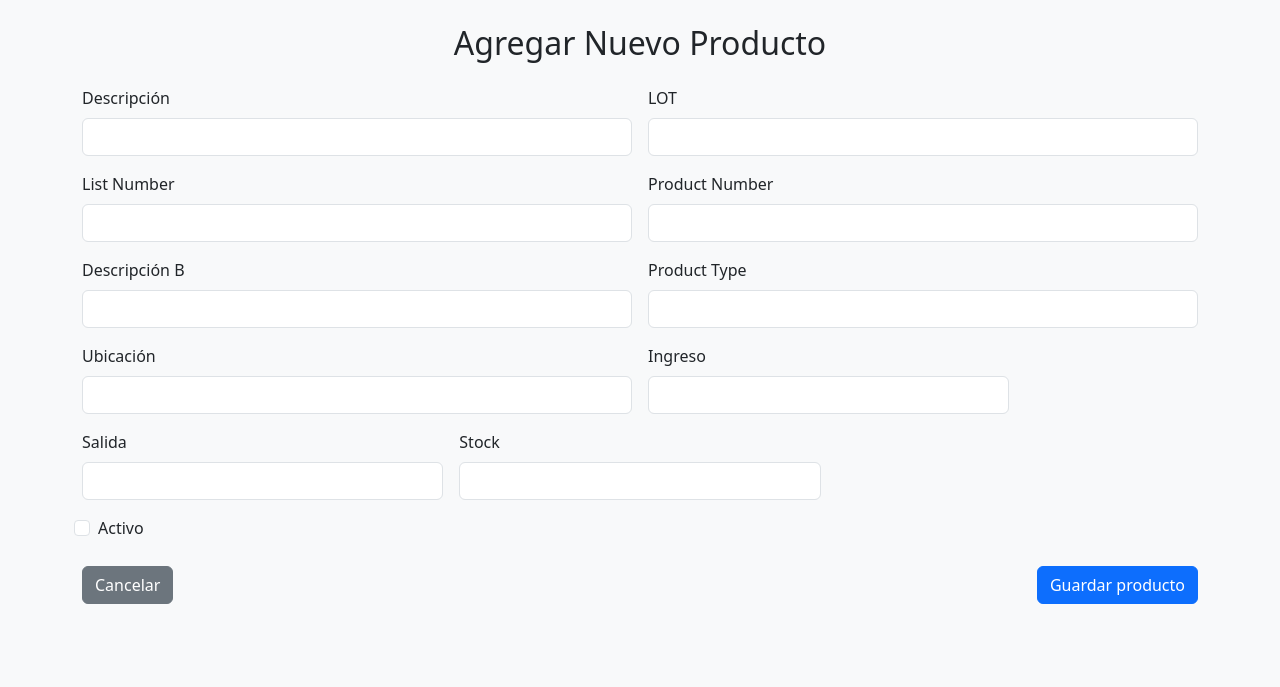
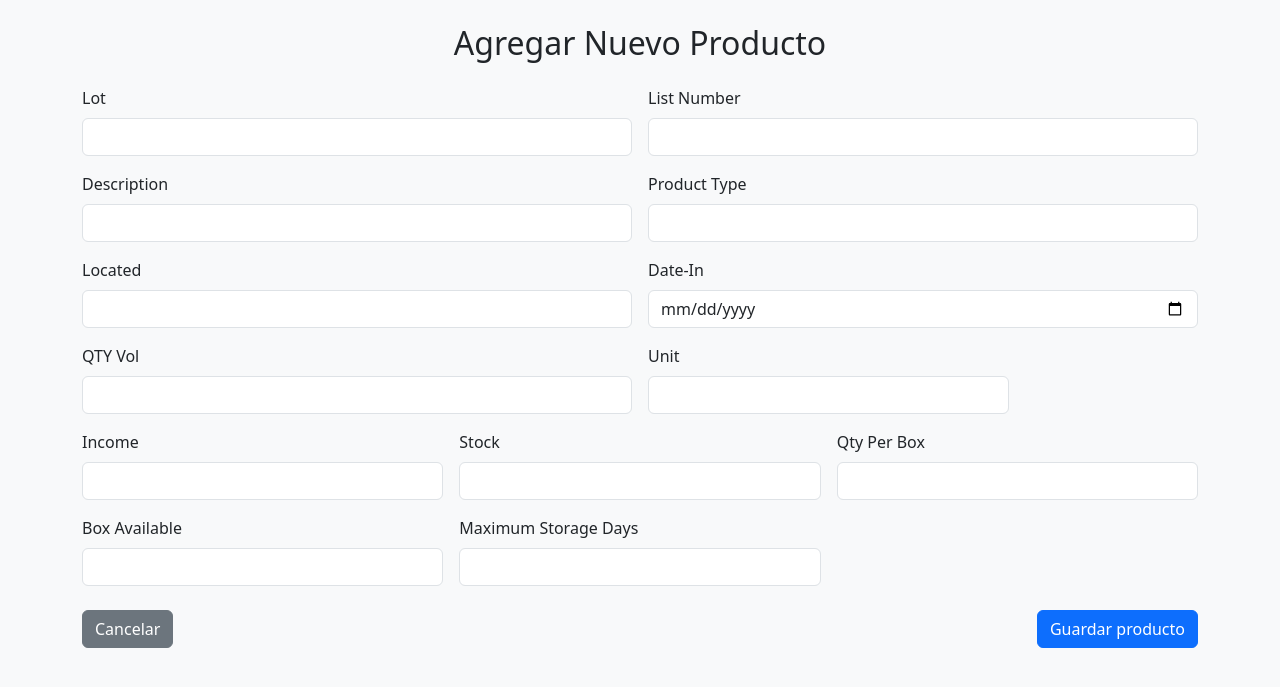
Before and after one commit to jim29-icu/app2, a Flask app: page /agregar in a window 1280 px wide. Shown: the top 687 px of the page. Run offline with Flask 3, Linux system fonts and the light colour scheme; the visitor is signed in with stand-in values (Sample User, id 1).

Commit message:
Inventory changes
mod columns

```diff
--- a/app.py
+++ b/app.py
@@ -70,23 +70,32 @@ def agregar():
         return redirect('/')
 
     if request.method == 'POST':
-        nuevo_producto = {
-            "Description": request.form['description'],
-            "LOT": request.form['lot'],
-            "ListNumber": request.form['list_number'],
-            "Product Number": request.form['product_number'],
-            "Description b": request.form['description_b'],
-            "Product Type": request.form['product_type'],
-            "Located": request.form['located'],
-            "Income": int(request.form['income']),
-            "Spent": int(request.form['spent']),
-            "STOCK": float(request.form['stock']),
-            "STATUS": request.form.get('status') == 'on'
-        }
-        collection.insert_one(nuevo_producto)
-        return redirect('/inventario')
+        try:
+            nuevo_producto = {
+                "LOT": request.form['LOT'],
+                "ListNumber": request.form['list_number'],
+                "Description": request.form['description'],
+                "Product_Type": request.form['product_type'],
+                "Located": request.form['located'],
+                "Date_In": request.form['Date_In'],
+                "QTY_Vol": request.form['QTY_Vol'],
+                "Unit": request.form['Unit'],
+                "Income": int(request.form['income']),
+                "STOCK": float(request.form['stock']),
+                "Qty_Per_Box": float(request.form['Qty_Per_Box']),
+                "Box_Available": float(request.form['Box_Available']),
+                "Maximum _Storage (Days)": float(request.form['Maximum_Storage_Days']),
+                "STATUS": True  # o False por defecto si no se usa en el formulario
+            }
+
+            collection.insert_one(nuevo_producto)
+            return redirect('/inventario')
+
+        except (KeyError, ValueError) as e:
+            return f"Error en los datos del formulario: {e}"
 
     return render_template('agregar.html')
+
 
 @app.route('/editar/<id>', methods=['GET', 'POST'])
 def editar(id):
@@ -99,32 +108,37 @@ def editar(id):
 
     if request.method == 'POST':
         try:
-            # Obtener valores de formulario
-            income_original = int(request.form['income'])
+            # Obtener valores del formulario
+            income_original = int(request.form.get('income', 0))
             add = int(request.form.get('add', 0))
             lower = int(request.form.get('lower', 0))
             income_actualizado = income_original + add - lower
 
             datos_actualizados = {
-                "Description": request.form['description'],
                 "LOT": request.form['lot'],
                 "ListNumber": request.form['list_number'],
-                "Product Number": request.form['product_number'],
-                "Description b": request.form['description_b'],
-                "Product Type": request.form['product_type'],
+                "Description": request.form['description'],
+                "Product_Type": request.form['product_type'],
                 "Located": request.form['located'],
+                "Date_In": request.form['Date_In'],
+                "QTY_Vol": request.form['QTY_Vol'],
+                "Unit": request.form['Unit'],
                 "Income": income_actualizado,
-                "Spent": int(request.form['spent']),
                 "STOCK": float(request.form['stock']),
+                "Qty_Per_Box": request.form['Qty_Per_Box'],
+                "Box_Available": request.form['Box_Available'],
+                "Maximum _Storage (Days)": request.form['Maximum_Storage_Days'],
                 "STATUS": request.form.get('status') == 'on'
             }
 
             collection.update_one({'_id': ObjectId(id)}, {'$set': datos_actualizados})
             return redirect('/inventario')
+
         except ValueError:
             return "Error en los datos ingresados"
 
     return render_template('editar.html', producto=producto)
+
 
 
 
--- a/templates/agregar.html
+++ b/templates/agregar.html
@@ -12,48 +12,68 @@
     <form method="POST">
       <div class="row g-3">
         <div class="col-md-6">
-          <label for="description" class="form-label">Descripción</label>
-          <input type="text" class="form-control" name="description" required>
+          <label for="LOT" class="form-label">Lot</label>
+          <input type="text" class="form-control" name="LOT" required>
         </div>
-        <div class="col-md-6">
-          <label for="lot" class="form-label">LOT</label>
-          <input type="text" class="form-control" name="lot" required>
-        </div>
+
         <div class="col-md-6">
           <label for="list_number" class="form-label">List Number</label>
-          <input type="text" class="form-control" name="list_number">
+          <input type="text" class="form-control" name="list_number" required>
         </div>
+
         <div class="col-md-6">
-          <label for="product_number" class="form-label">Product Number</label>
-          <input type="text" class="form-control" name="product_number">
+          <label for="description" class="form-label">Description</label>
+          <input type="text" class="form-control" name="description">
         </div>
-        <div class="col-md-6">
-          <label for="description_b" class="form-label">Descripción B</label>
-          <input type="text" class="form-control" name="description_b">
-        </div>
+
         <div class="col-md-6">
           <label for="product_type" class="form-label">Product Type</label>
           <input type="text" class="form-control" name="product_type">
         </div>
+
         <div class="col-md-6">
-          <label for="located" class="form-label">Ubicación</label>
+          <label for="located" class="form-label">Located</label>
           <input type="text" class="form-control" name="located">
         </div>
+
+        <div class="col-md-6">
+          <label for="Date_In" class="form-label">Date-In</label>
+          <input type="date" class="form-control" name="Date_In" id="Date_In">
+        </div>
+
+        <div class="col-md-6">
+          <label for="QTY_Vol" class="form-label">QTY Vol</label>
+          <input type="number" class="form-control" name="QTY_Vol">
+        </div>
+
         <div class="col-md-4">
-          <label for="income" class="form-label">Ingreso</label>
+          <label for="Unit" class="form-label">Unit</label>
+          <input type="text" class="form-control" name="Unit" required>
+        </div>
+
+        <div class="col-md-4">
+          <label for="income" class="form-label">Income</label>
           <input type="number" class="form-control" name="income" required>
         </div>
-        <div class="col-md-4">
-          <label for="spent" class="form-label">Salida</label>
-          <input type="number" class="form-control" name="spent" required>
-        </div>
+
         <div class="col-md-4">
           <label for="stock" class="form-label">Stock</label>
           <input type="number" step="0.01" class="form-control" name="stock" required>
         </div>
-        <div class="col-md-12 form-check">
-          <input type="checkbox" class="form-check-input" name="status" id="status">
-          <label class="form-check-label" for="status">Activo</label>
+
+        <div class="col-md-4">
+          <label for="Qty_Per_Box" class="form-label">Qty Per Box</label>
+          <input type="number" step="0.01" class="form-control" name="Qty_Per_Box" required>
+        </div>
+
+        <div class="col-md-4">
+          <label for="Box_Available" class="form-label">Box Available</label>
+          <input type="number" step="0.01" class="form-control" name="Box_Available" required>
+        </div>
+
+        <div class="col-md-4">
+          <label for="Maximum_Storage_Days" class="form-label">Maximum Storage Days</label>
+          <input type="number" step="0.01" class="form-control" name="Maximum_Storage_Days" required>
         </div>
       </div>
 
```
Also changed, not shown: templates/editar.html (+48 -29 lines), templates/inventario.html (+9 -7 lines).
